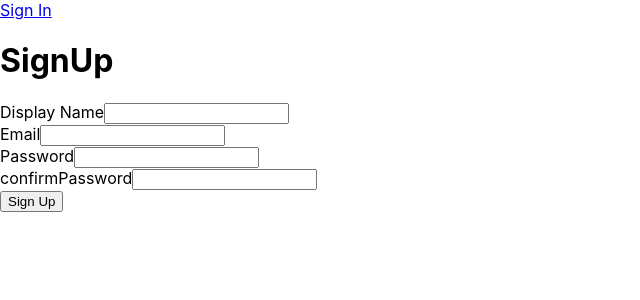
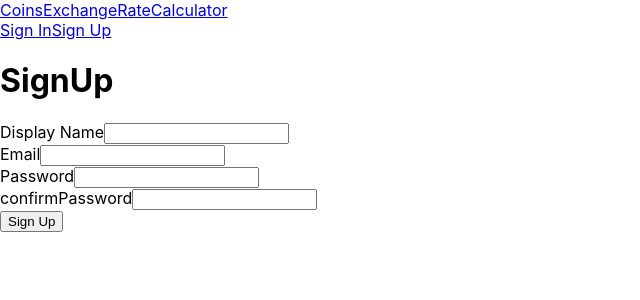
Before and after one commit to prolajumokeoni/WithBloom, a React (Create React App) app: page /signup in a window 1280 px wide. Shown: the top 300 px of the page, without its empty margins (0-640 px from the left). Built offline with nearby package versions, Linux system fonts and the light colour scheme; no server answers.

Commit message:
Protect and navigate routes after auth is success

```diff
--- a/src/App.js
+++ b/src/App.js
@@ -1,25 +1,40 @@
-import { Routes, Route} from 'react-router-dom';
+import React, { useContext } from 'react';
+import { Routes, Route, Outlet } from 'react-router-dom';
 import Coins from './components/Coins';
 import ExchangeRate from './components/ExchangeRate';
 import SignIn from './components/auth/SignIn';
 import SignUp from './components/auth/SignUp';
 import Navigation from './components/navigation';
+import { UserContext } from './contexts/user.context';
 
 const App = () => {
-
-
+  const { isAuthenticated } = useContext(UserContext);
 
   return (
     <>
-<Navigation />
-    <Routes>
-    <Route path="/" element={<Coins/>} />
-    <Route path="/exchangerate" element={<ExchangeRate/>} />
-    <Route path="/SignIn" element={<SignIn/>} />
-    <Route path="/SignUp" element={<SignUp/>} />
-</Routes>
+      <Navigation />
+      <Routes>
+        <Route path="/" element={<Outlet />}>
+          {isAuthenticated && (
+            <Route
+              path="/"
+              element={<Coins />}
+              authenticated={isAuthenticated}
+            />
+          )}
+          {isAuthenticated && (
+            <Route
+              path="exchangerate"
+              element={<ExchangeRate />}
+              authenticated={isAuthenticated}
+            />
+          )}
+          {!isAuthenticated && <Route path="signin" element={<SignIn />} />}
+          {!isAuthenticated && <Route path="signup" element={<SignUp />} />}
+        </Route>
+      </Routes>
     </>
-  )
+  );
 }
 
-export default App
+export default App;
--- a/src/components/auth/SignIn.jsx
+++ b/src/components/auth/SignIn.jsx
@@ -1,5 +1,6 @@
 import { useState } from "react";
 import { signInAuthWithEmailAndPassword } from "../../utils/firebase/firebase.utils";
+import { useNavigate } from "react-router-dom";
 import FormInput from "./form-input";
 
 const defaultFormFields = {
@@ -10,8 +11,8 @@ const defaultFormFields = {
 const SignIn = () => {
   const [formFields, setFormFields] = useState(defaultFormFields);
   const { email, password } = formFields;
+  const navigate = useNavigate();
 
-  // console.log(formFields);
   const resetFormFields = () => {
     setFormFields(defaultFormFields);
   };
@@ -20,9 +21,9 @@ const SignIn = () => {
     event.preventDefault();
 
     try {
-       await signInAuthWithEmailAndPassword(email, password);
-
+      await signInAuthWithEmailAndPassword(email, password);
       resetFormFields();
+      navigate("/");
     } catch (error) {
       console.log("user not created encountered an error", error);
     }
@@ -37,7 +38,7 @@ const SignIn = () => {
   return (
     <div>
       <h1> SignIn</h1>
-      <form onClick={handleSubmit}>
+      <form onSubmit={handleSubmit}>
         <FormInput
           label="Email"
           type="email"
--- a/src/components/auth/SignUp.jsx
+++ b/src/components/auth/SignUp.jsx
@@ -4,6 +4,7 @@ import {
   createUserDocumentFromAuth,
 } from "../../utils/firebase/firebase.utils";
 import FormInput from "./form-input";
+import { useNavigate } from "react-router-dom";
 
 const defaultFormFields = {
   displayName: "",
@@ -15,7 +16,7 @@ const defaultFormFields = {
 const SignUp = () => {
   const [formFields, setFormFields] = useState(defaultFormFields);
   const { displayName, email, password, confirmPassword } = formFields;
-
+  const navigate = useNavigate();
 
   const resetFormFields = () => {
     setFormFields(defaultFormFields);
@@ -36,6 +37,7 @@ const SignUp = () => {
       );
       await createUserDocumentFromAuth(user, { displayName });
       resetFormFields();
+      navigate("/");
     } catch (error) {
       if (error.code === "auth/email-already-in-use") {
         alert("Email already in use");
@@ -54,7 +56,7 @@ const SignUp = () => {
   return (
     <div>
       <h1> SignUp</h1>
-      <form onClick={handleSubmit}>
+      <form onSubmit={handleSubmit}>
         <FormInput
           label="Display Name"
           type="text"
--- a/src/components/navigation.jsx
+++ b/src/components/navigation.jsx
@@ -1,20 +1,35 @@
-import { useContext } from 'react';
-import { UserContext } from '../contexts/user.context'
-import { Link } from 'react-router-dom';
-import { signOutUser } from '../utils/firebase/firebase.utils';
+import { useContext } from "react";
+import { UserContext } from "../contexts/user.context";
+import { Link, Outlet, useLocation } from "react-router-dom";
+import { signOutUser } from "../utils/firebase/firebase.utils";
 
 const Navigation = () => {
-	const { currentUser } = useContext(UserContext);
+  const { currentUser } = useContext(UserContext);
+  const location = useLocation();
+  const isProtectedRoute =
+    location.pathname === "/exchangerate" || location.pathname === "/";
+  return (
+    <div>
+      <Link to="/">Coins</Link>
+      <Link to="/exchangerate">ExchangeRateCalculator</Link>
 
-	return (
-		<div>
-		{currentUser? (<span onClick={signOutUser}>Sign out</span>) :
-		(<Link to='/signin'>
-			Sign In
-		</Link>)
-		}
-		</div>
-	)
-}
+      {currentUser ? (
+        <span onClick={signOutUser}>Sign out</span>
+      ) : (
+        <div>
+          <Link to="/signin">Sign In</Link>
+
+          <Link to="/signup">Sign Up</Link>
+        </div>
+      )}
+      <Outlet />
+      {isProtectedRoute && !currentUser && (
+        <div>
+          <p>Please sign in or log in to access additional features.</p>
+        </div>
+      )}
+    </div>
+  );
+};
 
 export default Navigation;
--- a/src/contexts/user.context.jsx
+++ b/src/contexts/user.context.jsx
@@ -4,17 +4,19 @@ import { onAuthStateChangedListener } from "../utils/firebase/firebase.utils";
 export const UserContext = createContext({
   setCurrentUser: () => null,
   currentUser: null,
+	isAuthenticated: false,
 });
 
 export const UserProvider = ({ children }) => {
   const [currentUser, setCurrentUser] = useState(null);
-  const value = { currentUser, setCurrentUser };
+	const [isAuthenticated, setIsAuthenticated] = useState(false);
 
-
+  const value = { currentUser, setCurrentUser, isAuthenticated };
 
 	useEffect(()=> {
 		const unsubscribe = onAuthStateChangedListener((user) =>{
 			setCurrentUser(user);
+			  setIsAuthenticated(!!user);
 		})
 		return unsubscribe;
 	},[]);
```
Also changed, not shown: src/components/PrivateRoutes.jsx (added, +11 -0 lines).
